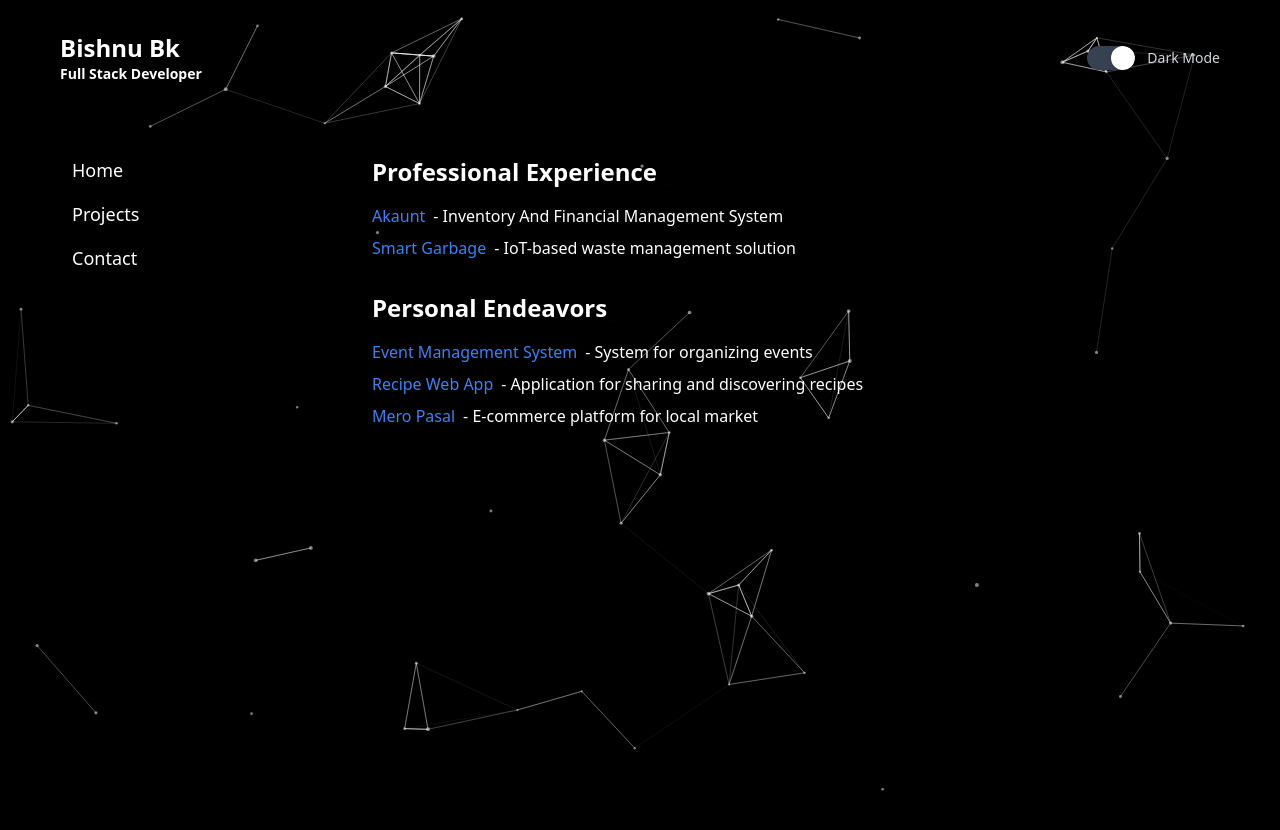
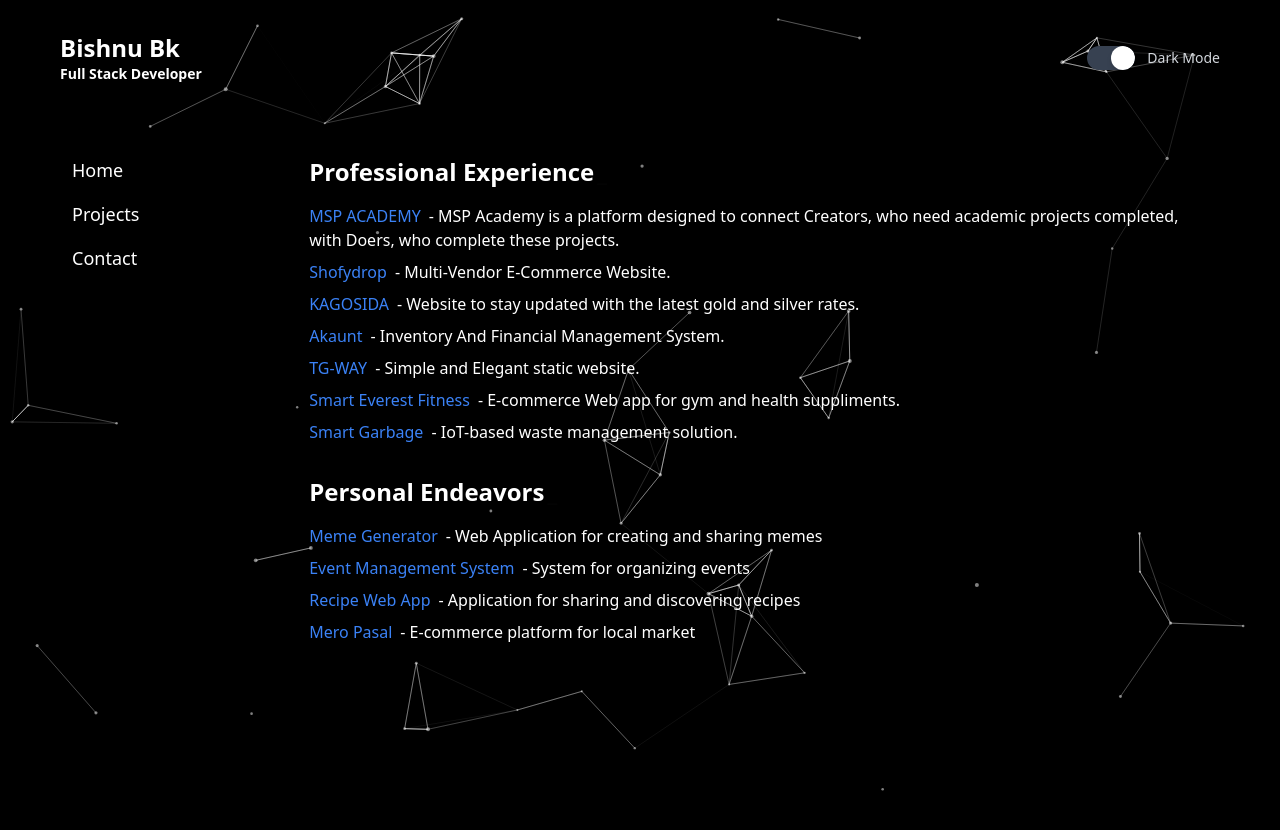
Before and after one commit to bishnuf66/portfolio, a React (Create React App) app: page /projects in a window 1280 px wide. Shown: the top 830 px of the page. Built offline with nearby package versions, Linux system fonts and the light colour scheme.

Commit message:
updated projects and added function to downlaod button

```diff
--- a/src/components/Contact.js
+++ b/src/components/Contact.js
@@ -1,5 +1,6 @@
 import React from 'react';
 import { Typewriter } from 'react-simple-typewriter';
+import DownloadCVButton from './DownloadCVButton'; // Use the correct case
 
 const Contact = ({ isDarkMode }) => {
     return (
@@ -41,6 +42,9 @@ const Contact = ({ isDarkMode }) => {
                 <h2 className="text-lg font-semibold mb-2">Contact Information</h2>
                 <p>Email: b0677908@gmail.com</p>
             </div>
+            <div className='mt-2'>
+                <DownloadCVButton/>
+            </div>
         </div>
     );
 };
--- /dev/null
+++ b/src/components/DownloadCVButton.js
@@ -0,0 +1,27 @@
+import React from 'react';
+
+const DownloadCVButton = () => {
+  return (
+    <a
+      href="/assets/Bishnu-Bk-CV.pdf" // Path to your CV file in the public folder
+      download="Bishnu_CV.pdf" // The name the file will be downloaded as
+      target="_blank" // Optional: Opens in a new tab before download
+      rel="noopener noreferrer"
+    >
+      <button
+        style={{
+          padding: '5px 10px',
+          backgroundColor: '#007bff',
+          color: 'white',
+          border: 'none',
+          borderRadius: '5px',
+          cursor: 'pointer',
+        }}
+      >
+        Download CV
+      </button>
+    </a>
+  );
+};
+
+export default DownloadCVButton;
--- a/src/components/Home.js
+++ b/src/components/Home.js
@@ -30,11 +30,11 @@ const Home = ({ isDarkMode }) => {
                 />
             </h2>
 
-            <p clasName="mb-1">Professional Projects: Explore a collection of projects I've crafted from ideation to deployment, leveraging technologies such as React, Node.js, and MongoDB.</p>
+            <p clasName="mb-2">Professional Projects: Explore a collection of projects I've crafted from ideation to deployment, leveraging technologies such as React, Nextjs, Node.js, etc.</p>
 
-            <p clasName="mb-1"> Skills & Expertise: Dive into my proficiency in frontend development (HTML/CSS, JavaScript, React), backend development (Node.js, Express), database management (SQL, NoSQL), and more.</p>
+            <p clasName="mb-2"> Skills & Expertise: Dive into my proficiency in frontend development (HTML/CSS, JavaScript, React, Nextjs), backend development (Node.js, Express), database management (SQL, NoSQL), and more.</p>
 
-            <p clasNaame="mb-1"> Passion for Problem-Solving: I thrive on solving complex problems and delivering intuitive solutions that enhance user experiences and drive business growth.</p>
+            <p clasNaame="mb-2"> Passion for Problem-Solving: I thrive on solving complex problems and delivering intuitive solutions that enhance user experiences and drive business growth.</p>
         </div>
     );
 };
--- a/src/components/Projects.js
+++ b/src/components/Projects.js
@@ -17,13 +17,34 @@ const Projects = ({ isDarkMode }) => {
                     />
                 </h1>
                 <ul className="space-y-2">
+                <li>
+                        <a href="https://mspacademy.co/" target="_blank" rel="noopener noreferrer" className="text-blue-500 hover:text-blue-600">MSP ACADEMY</a>
+                        <span className="ml-2">- MSP Academy is a platform designed to connect Creators, who need academic projects completed, with Doers, who complete these projects.</span>
+                    </li>
                     <li>
-                        <a href="TBA" target="_blank" rel="noopener noreferrer" className="text-blue-500 hover:text-blue-600">Akaunt</a>
-                        <span className="ml-2">- Inventory And Financial Management System</span>
+                        <a href="https://shofydrop.com/" target="_blank" rel="noopener noreferrer" className="text-blue-500 hover:text-blue-600">Shofydrop</a>
+                        <span className="ml-2">- Multi-Vendor E-Commerce Website.</span>
+                    </li>
+                    <li>
+                        <a href="https://kagosida.org.np/" target="_blank" rel="noopener noreferrer" className="text-blue-500 hover:text-blue-600">KAGOSIDA</a>
+                        <span className="ml-2">- Website to stay updated with the latest gold and silver rates.</span>
+                    </li>
+
+                    <li>
+                        <a href="https://akauntplus.shreeminfotech.com.np/" target="_blank" rel="noopener noreferrer" className="text-blue-500 hover:text-blue-600">Akaunt</a>
+                        <span className="ml-2">- Inventory And Financial Management System.</span>
+                    </li>
+                    <li>
+                        <a href="https://tg-way.tech/" target="_blank" rel="noopener noreferrer" className="text-blue-500 hover:text-blue-600">TG-WAY</a>
+                        <span className="ml-2">- Simple and Elegant static website.</span>
+                    </li>
+                    <li>
+                        <a href="TBA" target="_blank" rel="noopener noreferrer" className="text-blue-500 hover:text-blue-600">Smart Everest Fitness</a>
+                        <span className="ml-2 ">- E-commerce Web app for gym and health suppliments.</span>
                     </li>
                     <li>
                         <a href="TBA" target="_blank" rel="noopener noreferrer" className="text-blue-500 hover:text-blue-600">Smart Garbage</a>
-                        <span className="ml-2 ">- IoT-based waste management solution</span>
+                        <span className="ml-2 ">- IoT-based waste management solution.</span>
                     </li>
 
                     {/* Add more professional projects as needed */}
@@ -42,6 +63,12 @@ const Projects = ({ isDarkMode }) => {
                     />
                 </h1>
                 <ul className="space-y-2">
+
+                <li>
+                        <a href="https://meme-generator-chi-indol.vercel.app/" target="_blank" rel="noopener noreferrer" className="text-blue-500 hover:text-blue-600">Meme Generator</a>
+                        <span className="ml-2 ">- Web Application for  creating and sharing memes</span>
+                    </li>
+
                     <li>
                         <a href="https://github.com/bishnuf66/event-management-system" target="_blank" rel="noopener noreferrer" className="text-blue-500 hover:text-blue-600">Event Management System</a>
                         <span className="ml-2 ">- System for organizing events</span>
```
Also changed, not shown: 2 other files (tests, documents, lock files or other folders).
